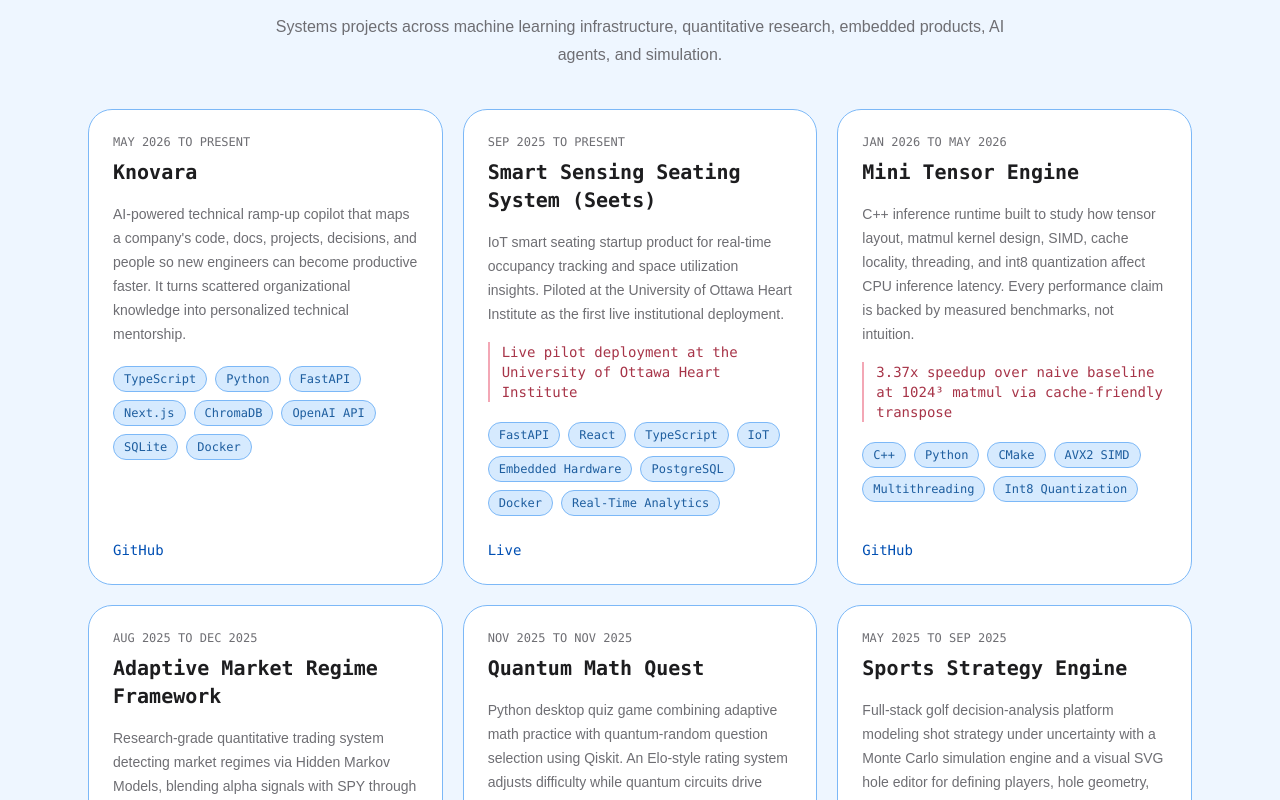
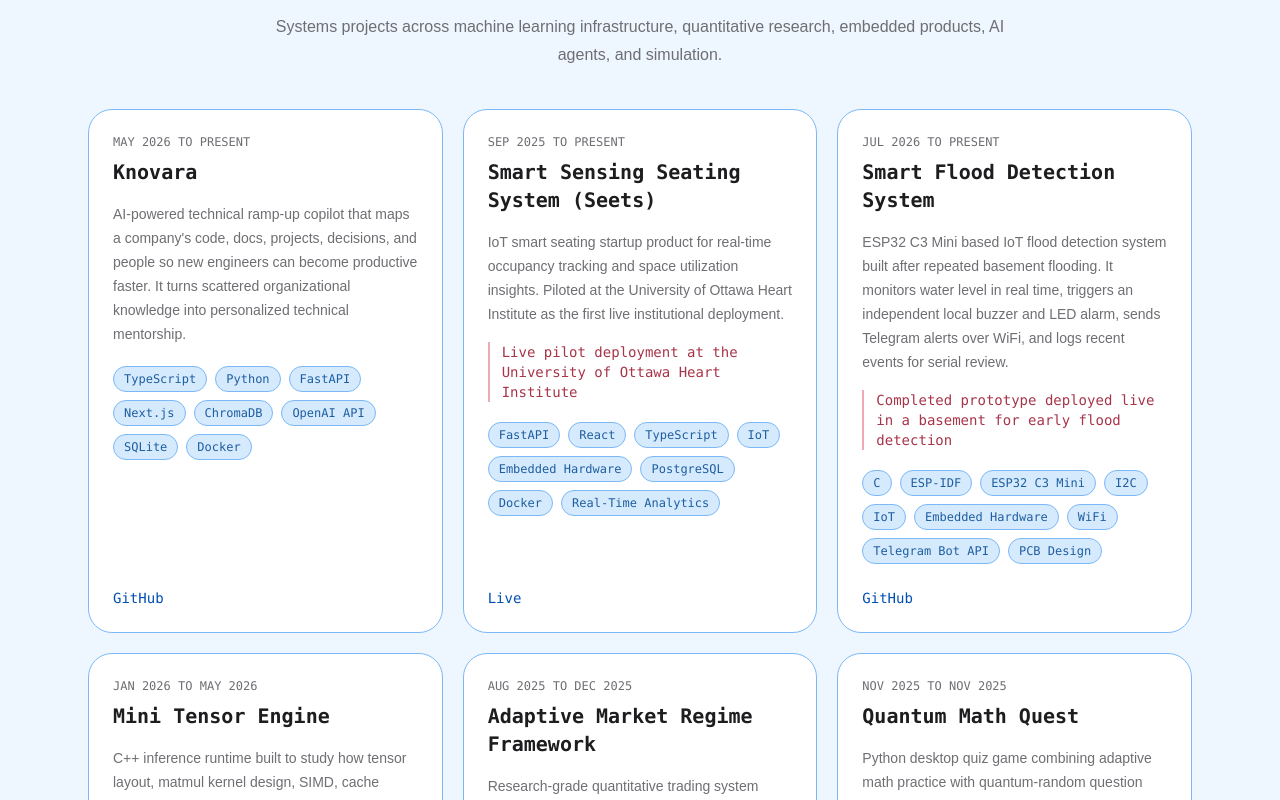
Before and after one commit to Zachary-Levesque/Portfolio, a Next.js app: page /projects in a window 1280 px wide. Shown: the part 680-1480 px from the top of the page. Built offline with nearby package versions, Linux system fonts and the light colour scheme.

Commit message:
Update projects.ts

```diff
--- a/content/projects.ts
+++ b/content/projects.ts
@@ -46,6 +46,29 @@ export const projects: Project[] = [
     ],
     githubUrl: null,
     liveUrl: "https://seets.live"
+  },
+  {
+    title: "Smart Flood Detection System",
+    dateRange: "Jul 2026 to Present",
+    description:
+      "ESP32 C3 Mini based IoT flood detection system built after repeated basement flooding. It monitors water level in real time, triggers an independent local buzzer and LED alarm, sends Telegram alerts over WiFi, and logs recent events for serial review.",
+    metrics: [
+      "Completed prototype deployed live in a basement for early flood detection"
+    ],
+    techStack: [
+      "C",
+      "ESP-IDF",
+      "ESP32 C3 Mini",
+      "I2C",
+      "IoT",
+      "Embedded Hardware",
+      "WiFi",
+      "Telegram Bot API",
+      "PCB Design"
+    ],
+    githubUrl:
+      "https://github.com/Zachary-Levesque/Smart-Flood-Detection-System",
+    liveUrl: null
   },
   {
     title: "Mini Tensor Engine",
```
